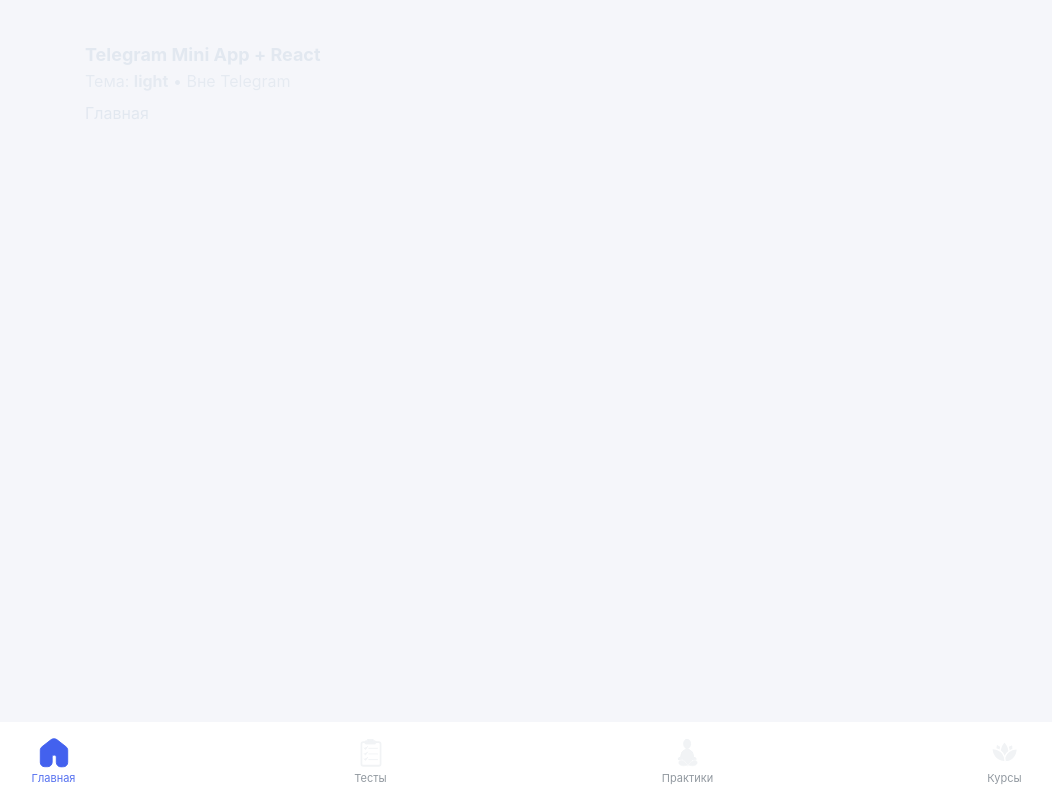
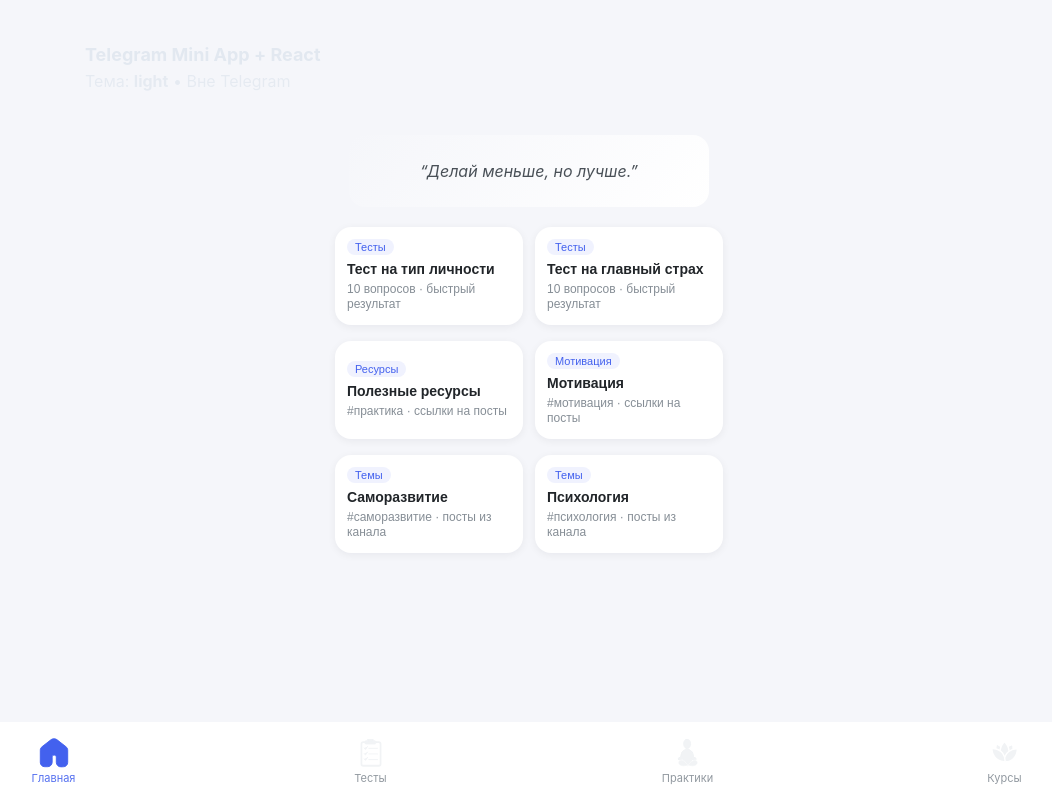
Before and after one commit to AnastasyaKas/my-app, a React app: page / in a window 1280 px wide. Shown: the whole page, without its empty margins (111-1163 px from the left). Built offline with nearby package versions, Linux system fonts and the light colour scheme.

Commit message:
add home

```diff
--- /dev/null
+++ b/src/pages/Home.module.css
@@ -0,0 +1,78 @@
+/* src/pages/Home.module.css */
+.page {
+  max-width: 420px;
+  margin: 0 auto;
+  padding: 16px;
+}
+
+/* Карточка с цитатой */
+.quoteCard {
+  padding: 24px 16px;
+  text-align: center;
+  background: linear-gradient(135deg, #F5F6FA, #FFFFFF);
+  border-radius: 16px;
+  margin: 16px auto 20px;
+  max-width: 360px;
+}
+
+.quote {
+  font-style: italic;
+  font-size: 16px;
+  line-height: 1.5;
+  color: #495057;
+  margin: 0;
+  text-align: center; /* по центру */
+}
+
+.author {
+  margin-top: 8px;
+  font-size: 14px;
+  color: #868e96;
+  text-align: center;
+}
+
+/* Сетка 2x */
+.gridTwo {
+  display: grid;
+  grid-template-columns: repeat(2, 1fr);
+  gap: 12px;
+  margin: 16px 0;
+}
+
+/* Плитки */
+.tile {
+  border: none;
+  border-radius: 16px;
+  padding: 12px;
+  text-align: left;
+  background: #fff;
+  box-shadow: 0 2px 8px rgba(16, 24, 40, 0.06);
+  cursor: pointer;
+  transition: transform .12s ease, box-shadow .2s ease;
+}
+.tile:active { transform: scale(0.98); }
+
+.tag {
+  display: inline-block;
+  font-size: 11px;
+  color: #4361EE;
+  background: rgba(67, 97, 238, .08);
+  padding: 2px 8px;
+  border-radius: 999px;
+  margin-bottom: 6px;
+}
+
+.tileTitle {
+  font-size: 14px;
+  color: #212529;
+  margin: 0 0 4px;
+  line-height: 1.2;
+  font-weight: 600;
+}
+
+.tileNote {
+  font-size: 12px;
+  color: #868E96;
+  margin: 0;
+  line-height: 1.3;
+}
--- a/src/pages/Home.tsx
+++ b/src/pages/Home.tsx
@@ -1,4 +1,107 @@
+// src/pages/Home.tsx
+import { useMemo } from 'react';
+import { useNavigate } from 'react-router-dom';
+import * as sRaw from './Home.module.css';
+
+// 👇 гарантирует, что стили подключатся и при default, и при именованном экспорте
+const s = (sRaw as any).default ?? (sRaw as any);
+
+// Простейший генератор «цитаты дня» (пока локально, потом подключим API)
+function getDailyQuote(d: Date) {
+  const quotes = [
+    { text: 'Начни с малого — главное начать.'},
+    { text: 'Последовательность побеждает мотивацию.' },
+    { text: 'Лучшее время — сейчас.' },
+    { text: 'Маленькие шаги → большие изменения.'},
+    { text: 'Дисциплина — это свобода.', author: 'Джоко Виллинк' },
+    { text: 'Не обязательно быть лучшим, главное — быть лучше, чем вчера.', author: 'Аноним' },
+    { text: 'Ты не обязан быть идеальным, чтобы быть достойным.', author: 'Аноним' },
+    { text: 'Делай то, что должен, и будь что будет.', author: 'Стоическая мудрость' },
+    { text: 'Сила не в том, чтобы никогда не падать, а в том, чтобы подниматься каждый раз.', author: 'Конфуций' },
+    { text: 'Не ищи лёгких путей — они ведут не туда.', author: 'Аноним' },
+    { text: 'Ты справишься. Не сразу, но справишься.', author: 'Аноним' },
+    { text: 'Настоящий прогресс тихий.', author: 'Аноним' },
+    { text: 'То, что ты делаешь ежедневно, формирует то, кем ты станешь.', author: 'Аноним' },
+    { text: 'Никто не придёт и не сделает это за тебя.', author: 'Аноним' },
+    { text: 'Действуй, даже когда не веришь в результат.', author: 'Аноним' },
+    { text: 'Главное — не скорость, а направление.', author: 'Аноним' },
+    { text: 'Устал — отдохни, но не сдавайся.', author: 'Аноним' },
+    { text: 'Если хочешь изменить жизнь — начни с привычек.', author: 'Аноним' },
+    { text: 'Порядок во внешнем мире начинается с порядка внутри.', author: 'Аноним' },
+    { text: 'Невозможно потерпеть неудачу, если ты не остановился.', author: 'Аноним' },
+    { text: 'Твоя будущая версия благодарит тебя за усилия сегодня.', author: 'Аноним' },
+    { text: 'Трудные времена создают сильных людей.', author: 'Аноним' },
+    { text: 'Не сравнивай — просто продолжай.', author: 'Аноним' },
+    { text: 'Каждый день — шанс начать заново.', author: 'Аноним' },
+    { text: 'Делай меньше, но лучше.', author: 'Аноним' },
+    { text: 'Фокус важнее мотивации.', author: 'Аноним' },
+    { text: 'Ты не опоздал. Всё вовремя.', author: 'Аноним' },
+    { text: 'Просто сделай первый шаг.', author: 'Аноним' },
+    { text: 'Самое важное — не останавливаться.', author: 'Аноним' },
+    { text: 'Путь длинный, но он твой.', author: 'Аноним' },
+    { text: 'Сомнения убивают больше мечтаний, чем неудачи.', author: 'Сьюзэн Уорд' },
+    { text: 'Результаты приходят к тем, кто не ждёт вдохновения.', author: 'Аноним' },
+    { text: 'Иногда прогресс — это просто не сдаться.', author: 'Аноним' },
+    { text: 'Ты не обязан быть мотивированным, чтобы действовать.', author: 'Аноним' },
+  ];
+  const idx =
+    (d.getFullYear() * 10000 + (d.getMonth() + 1) * 100 + d.getDate()) %
+    quotes.length;
+  return quotes[idx];
+}
 
 export default function Home() {
-  return <div>Главная</div>;
+  const nav = useNavigate();
+  const quote = useMemo(() => getDailyQuote(new Date()), []);
+
+  return (
+    <div className={s.page}>
+      {/* Цитата дня */}
+      <section className={s.quoteCard} aria-label="Цитата дня">
+        <p className={s.quote}>“{quote.text}”</p>
+      </section>
+
+      {/* Две плитки: тесты */}
+      <section className={s.gridTwo} aria-label="Быстрые тесты">
+        <button className={s.tile} onClick={() => nav('/tests/personality')}>
+          <div className={s.tag}>Тесты</div>
+          <div className={s.tileTitle}>Тест на тип личности</div>
+          <div className={s.tileNote}>10 вопросов · быстрый результат</div>
+        </button>
+        <button className={s.tile} onClick={() => nav('/tests/fear')}>
+          <div className={s.tag}>Тесты</div>
+          <div className={s.tileTitle}>Тест на главный страх</div>
+          <div className={s.tileNote}>10 вопросов · быстрый результат</div>
+        </button>
+      </section>
+
+      {/* Две плитки: ресурсы / мотивация */}
+      <section className={s.gridTwo} aria-label="Ресурсы и мотивация">
+        <button className={s.tile} onClick={() => nav('/practices')}>
+          <div className={s.tag}>Ресурсы</div>
+          <div className={s.tileTitle}>Полезные ресурсы</div>
+          <div className={s.tileNote}>#практика · ссылки на посты</div>
+        </button>
+        <button className={s.tile} onClick={() => nav('/practices')}>
+          <div className={s.tag}>Мотивация</div>
+          <div className={s.tileTitle}>Мотивация</div>
+          <div className={s.tileNote}>#мотивация · ссылки на посты</div>
+        </button>
+      </section>
+
+      {/* Две плитки: саморазвитие / психология */}
+      <section className={s.gridTwo} aria-label="Тематики">
+        <button className={s.tile} onClick={() => nav('/practices')}>
+          <div className={s.tag}>Темы</div>
+          <div className={s.tileTitle}>Саморазвитие</div>
+          <div className={s.tileNote}>#саморазвитие · посты из канала</div>
+        </button>
+        <button className={s.tile} onClick={() => nav('/practices')}>
+          <div className={s.tag}>Темы</div>
+          <div className={s.tileTitle}>Психология</div>
+          <div className={s.tileNote}>#психология · посты из канала</div>
+        </button>
+      </section>
+    </div>
+  );
 }
```
